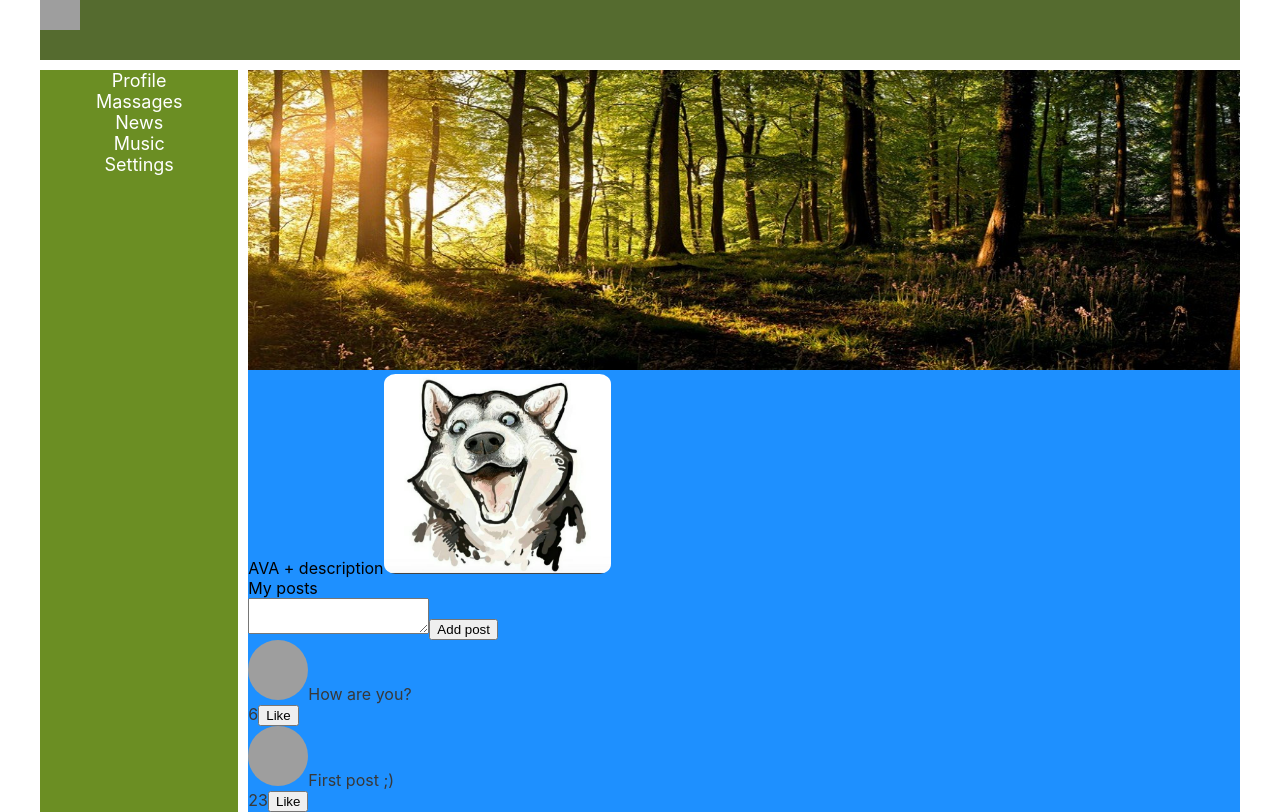
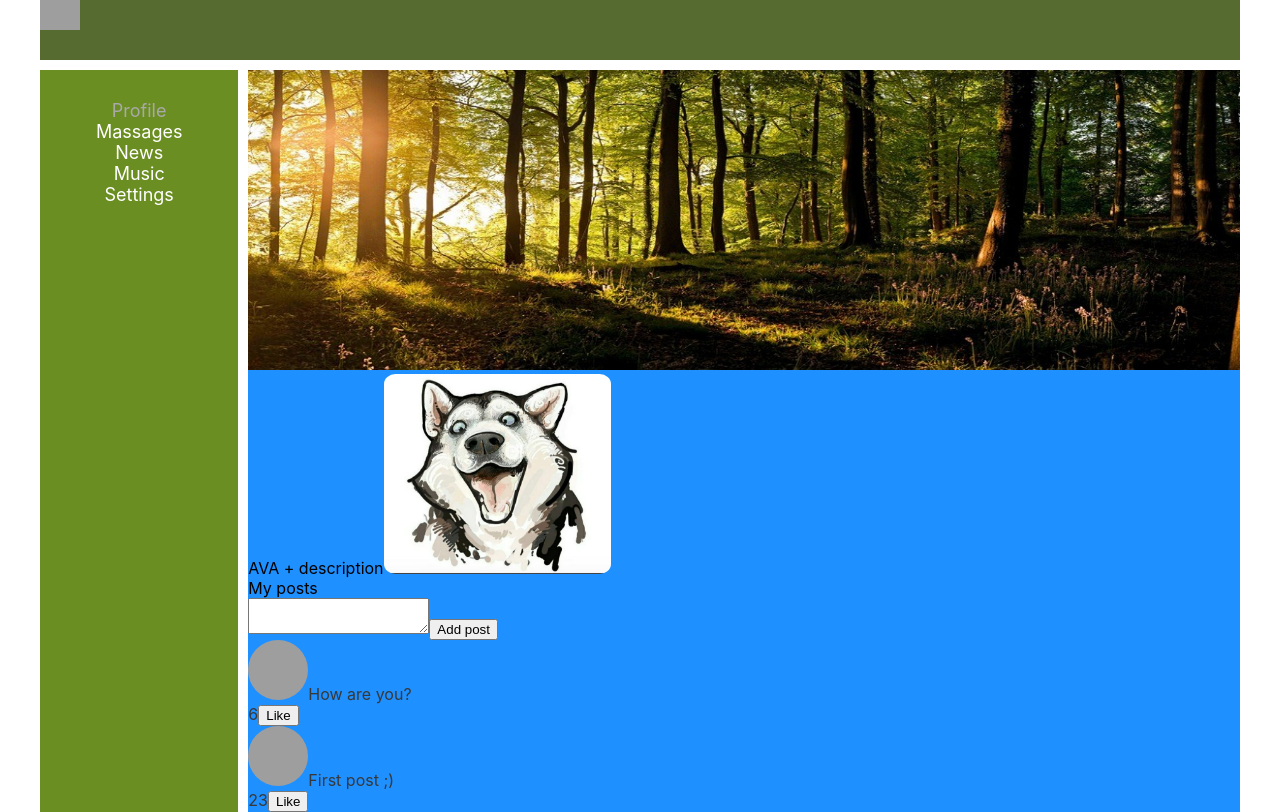
Before and after one commit to Saleroses/samurai-way-main, a React (Create React App) app: page /profile in a window 1280 px wide. Built offline with nearby package versions, Linux system fonts and the light colour scheme; grey boxes are pictures that could not be loaded.

Commit message:
route css

```diff
--- a/src/App.css
+++ b/src/App.css
@@ -9,4 +9,10 @@
   grid-template-rows: 60px 1fr;
   grid-auto-columns: 2fr 10fr;
   grid-gap: 10px;
+
 }
+
+.app-wrapper-content {
+  grid-area: c;
+  background-color: dodgerblue;
+}
--- a/src/App.tsx
+++ b/src/App.tsx
@@ -3,14 +3,24 @@ import './App.css';
 import Header from "./components/Header/Header";
 import Navbar from "./components/Navbar/Navbar";
 import Profile from "./components/Profile/Profile";
+import Dialogs from "./components/Dialogs/Dialogs";
+import {BrowserRouter, Route} from "react-router-dom";
 
 const App = () => {
     return (
-        <div className={"app-wrapper"}>
-            <Header/>
-            <Navbar/>
-            <Profile />
-        </div>
+        <BrowserRouter>
+            <div className={"app-wrapper"}>
+                <Header/>
+                <Navbar/>
+                <div className={"app-wrapper-content"}>
+                    <Route path={'/dialogs'} component={Dialogs}/>
+                    <Route path={'/profile'} component={Profile}/>
+                    {/*<Route path={'/news'} component={News}/>*/}
+                    {/*<Route path={'/music'} component={Music}/>*/}
+                    {/*<Route path={'/settings'} component={Settings}/>*/}
+                </div>
+            </div>
+        </BrowserRouter>
     );
 }
 export default App;
--- /dev/null
+++ b/src/components/Dialogs/Dialogs.tsx
@@ -0,0 +1,12 @@
+import React from 'react';
+import s from "/Dialogs.module.css"
+
+const Dialogs = () => {
+    return (
+        <div>
+            Dialogs
+        </div>
+    );
+};
+
+export default Dialogs;
--- a/src/components/Navbar/Navbar.module.css
+++ b/src/components/Navbar/Navbar.module.css
@@ -1,10 +1,21 @@
 .nav {
     grid-area: n;
     background-color: olivedrab;
+    text-align: center;
+    padding: 30px 30px;
+}
+
+.item a {
+    color: white;
+    font-size: 18px;
+    text-decoration: none;
+}
+
+.item a.activeLink {
+    color: darkgray;
+    font-size: 18px;
 }
 
 .item {
-    color: white;
-    font-size: 18px;
-    text-align: center;
+
 }
--- a/src/components/Navbar/Navbar.tsx
+++ b/src/components/Navbar/Navbar.tsx
@@ -1,14 +1,16 @@
 import React from 'react';
 import s from "./Navbar.module.css";
+import Profile from "../Profile/Profile";
+import {NavLink} from "react-router-dom";
 
 const Navbar = () => {
     return (
         <nav className={s.nav}>
-            <div className={s.item}><a>Profile</a></div>
-            <div className={s.item}><a>Massages</a></div>
-            <div className={s.item}><a>News</a></div>
-            <div className={s.item}><a>Music</a></div>
-            <div className={s.item}><a>Settings</a></div>
+            <div className={s.item}><NavLink to={"/profile"} activeClassName={s.activeLink}>Profile</NavLink></div>
+            <div className={s.item}><NavLink to={"/dialogs"} activeClassName={s.activeLink}>Massages</NavLink></div>
+            <div className={s.item}><a href={"/news"}>News</a></div>
+            <div className={s.item}><a href={"/music"}>Music</a></div>
+            <div className={s.item}><a href={"/settings"}>Settings</a></div>
         </nav>
     );
 };
--- a/src/components/Profile/Profile.module.css
+++ b/src/components/Profile/Profile.module.css
@@ -1,7 +1,4 @@
-.content {
-    grid-area: c;
-    background-color: dodgerblue;
-}
+
 
 .profileImg {
     height: 300px;
```
Also changed, not shown: src/components/Dialogs/Dialogs.module.css (added).
